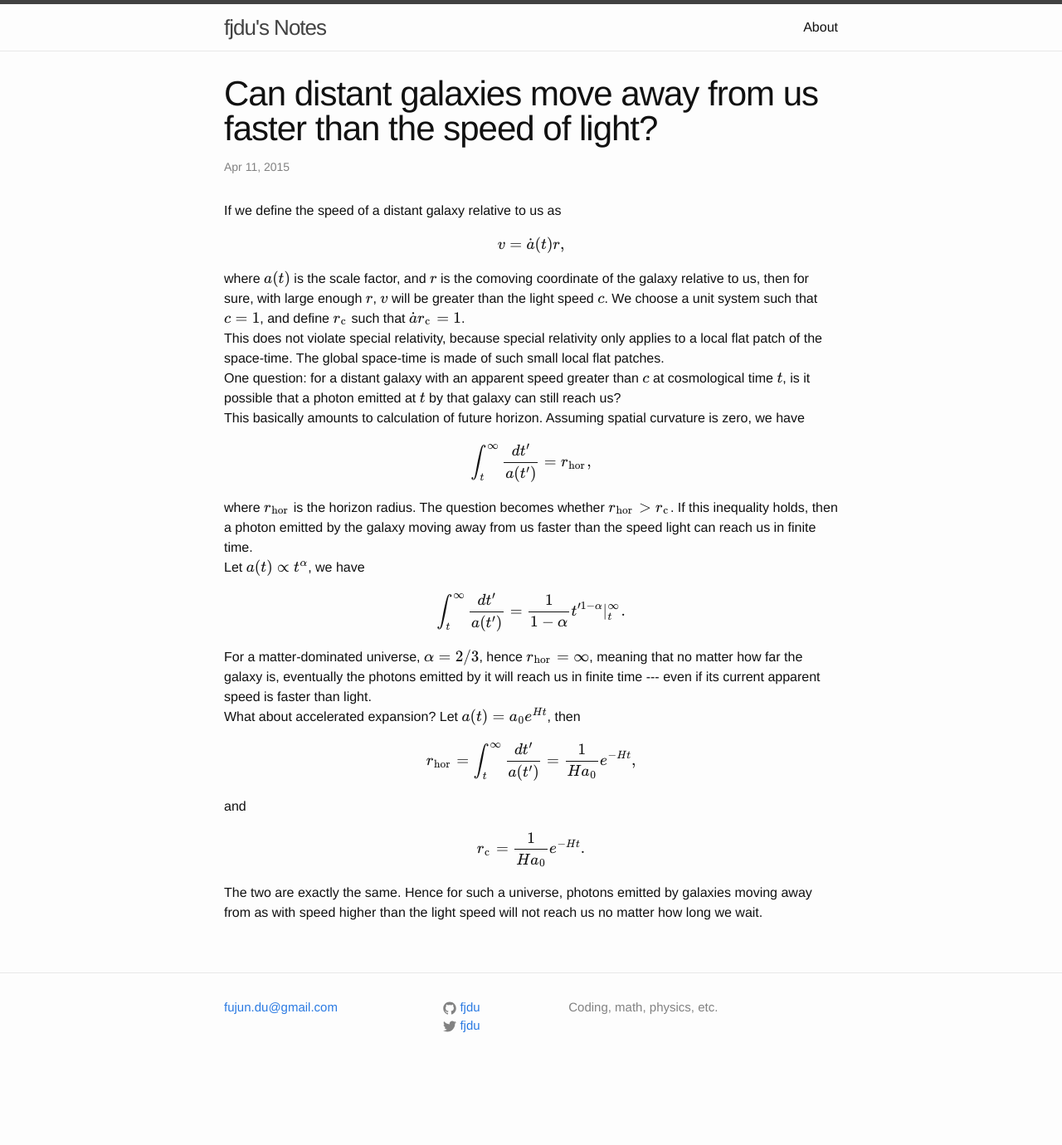
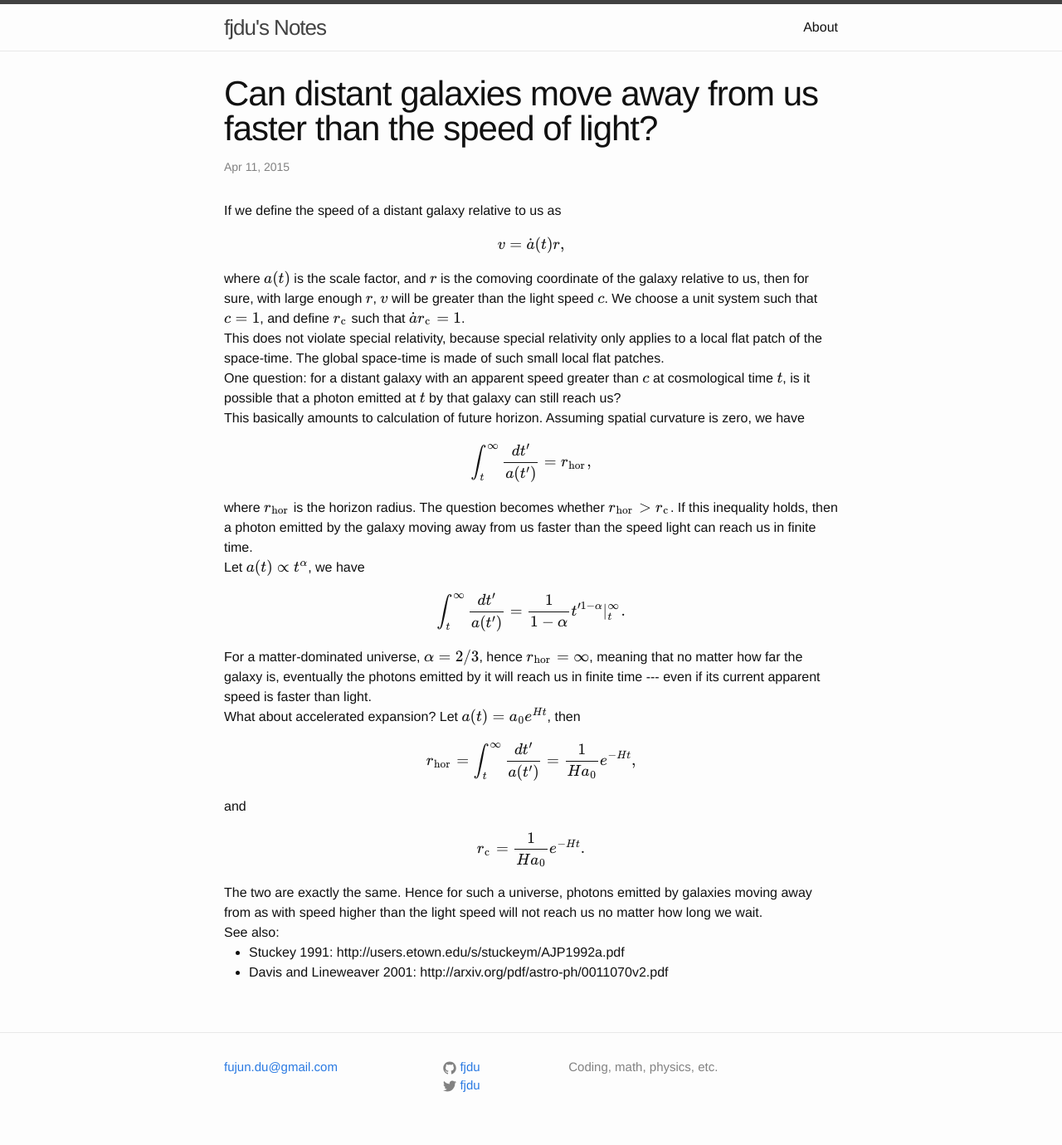
Before and after one commit to fjdu/fjdu.github.io, a Jekyll site: the page built from _posts/2015-04-11-universe-expansion-faster-than-light.markdown, in a window 1280 px wide. Shown: the whole page at 83% size. Built offline with Jekyll 4.4.1, drawn with Linux system fonts in a browser that asks for light colours; formulas are drawn with MathJax 3; before the commit the page ends 1308 px from its top, so only the background shows below that.

Commit message:
ref added

```diff
--- a/_posts/2015-04-11-universe-expansion-faster-than-light.markdown
+++ b/_posts/2015-04-11-universe-expansion-faster-than-light.markdown
@@ -64,3 +64,11 @@ The two are exactly the same.  Hence for such a universe, photons emitted by
 galaxies moving away from as with speed higher than the light speed will not
 reach us no matter how long we wait.
 </div>
+
+<div>
+See also:
+<ul>
+<li> Stuckey 1991: http://users.etown.edu/s/stuckeym/AJP1992a.pdf </li>
+<li> Davis and Lineweaver 2001: http://arxiv.org/pdf/astro-ph/0011070v2.pdf </li>
+</ul>
+</div>
```
